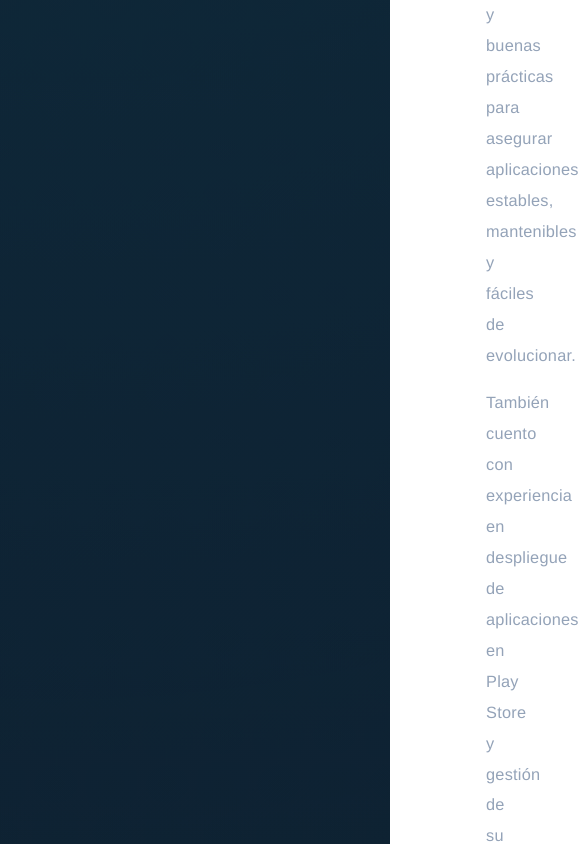
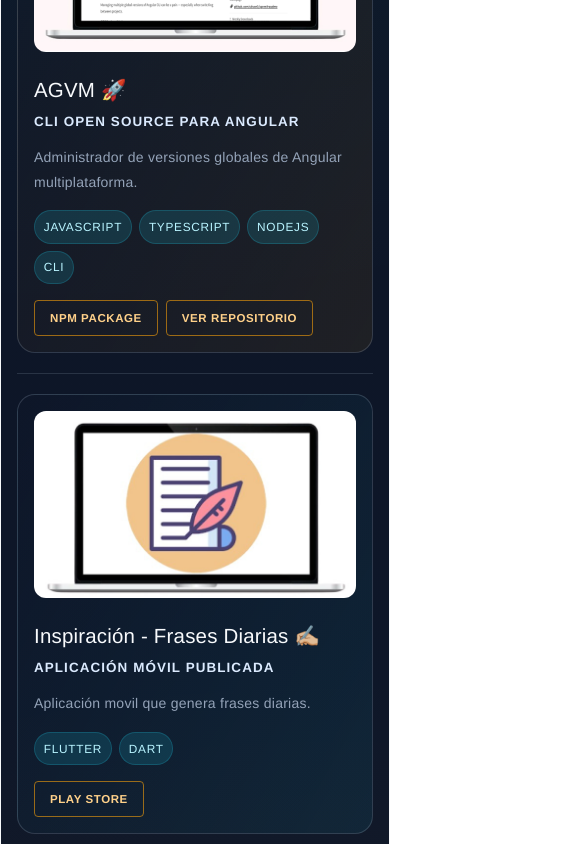
Before and after one commit to stiven0/my-portfolio, an Angular app: page / in a window 390 px wide. Shown: the part 2397-3241 px from the top of the page, 585 px wide, since content can reach past the window. Built offline with nearby package versions, Linux system fonts and the light colour scheme; a web font is replaced by a local one.

Commit message:
fix: responsive design

```diff
--- a/src/app/features/home/page/home.component.scss
+++ b/src/app/features/home/page/home.component.scss
@@ -38,6 +38,7 @@
 		grid-template-columns: 1fr;
 		gap: 1.25rem;
 		padding: 1.2rem 1rem 0;
+		border: 1px solid;
 	}
 
 	.left-rail {
@@ -54,5 +55,6 @@
 
 	.right-rail {
 		padding: 0;
+		margin-left: 0;
 	}
 }
```
